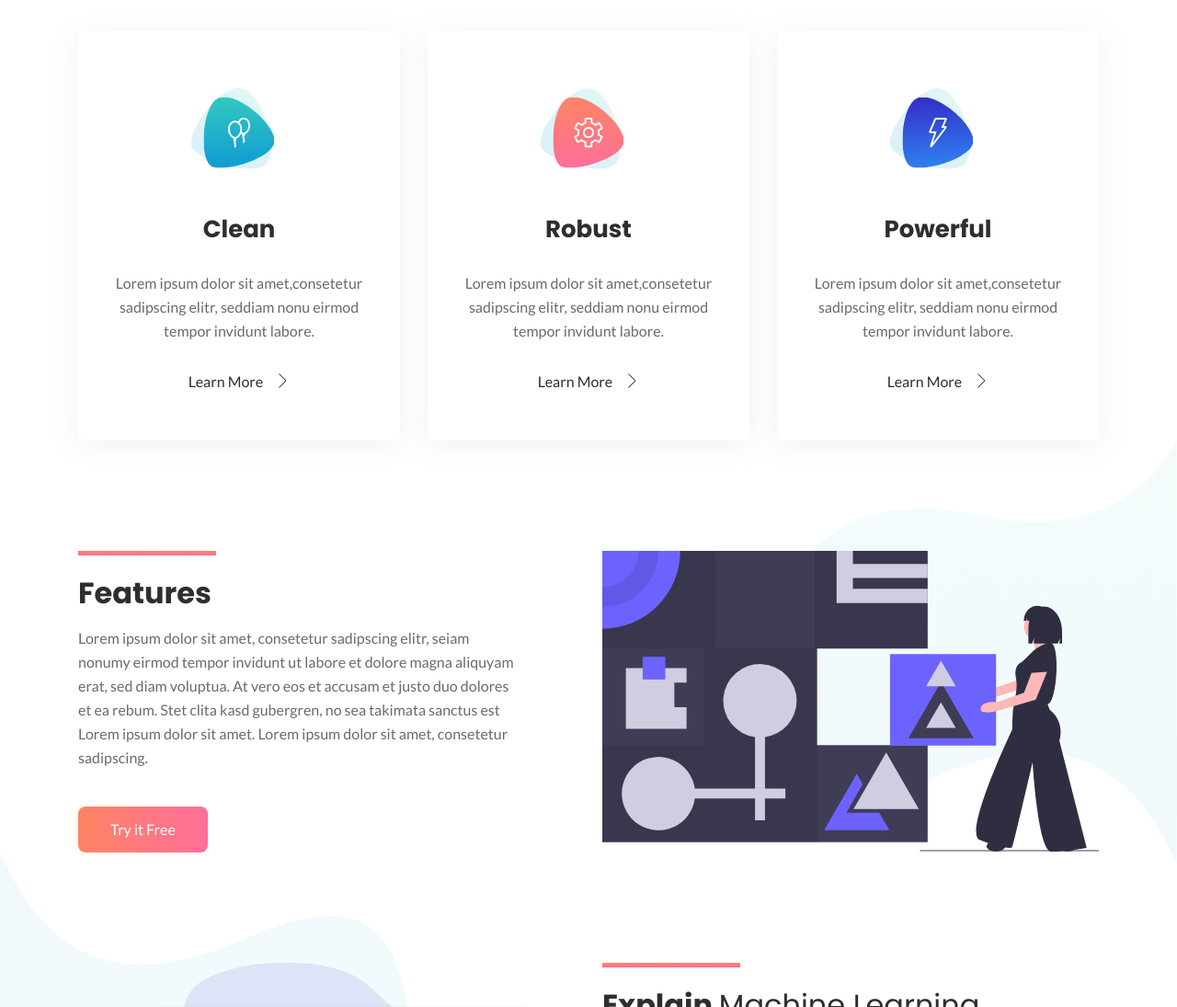
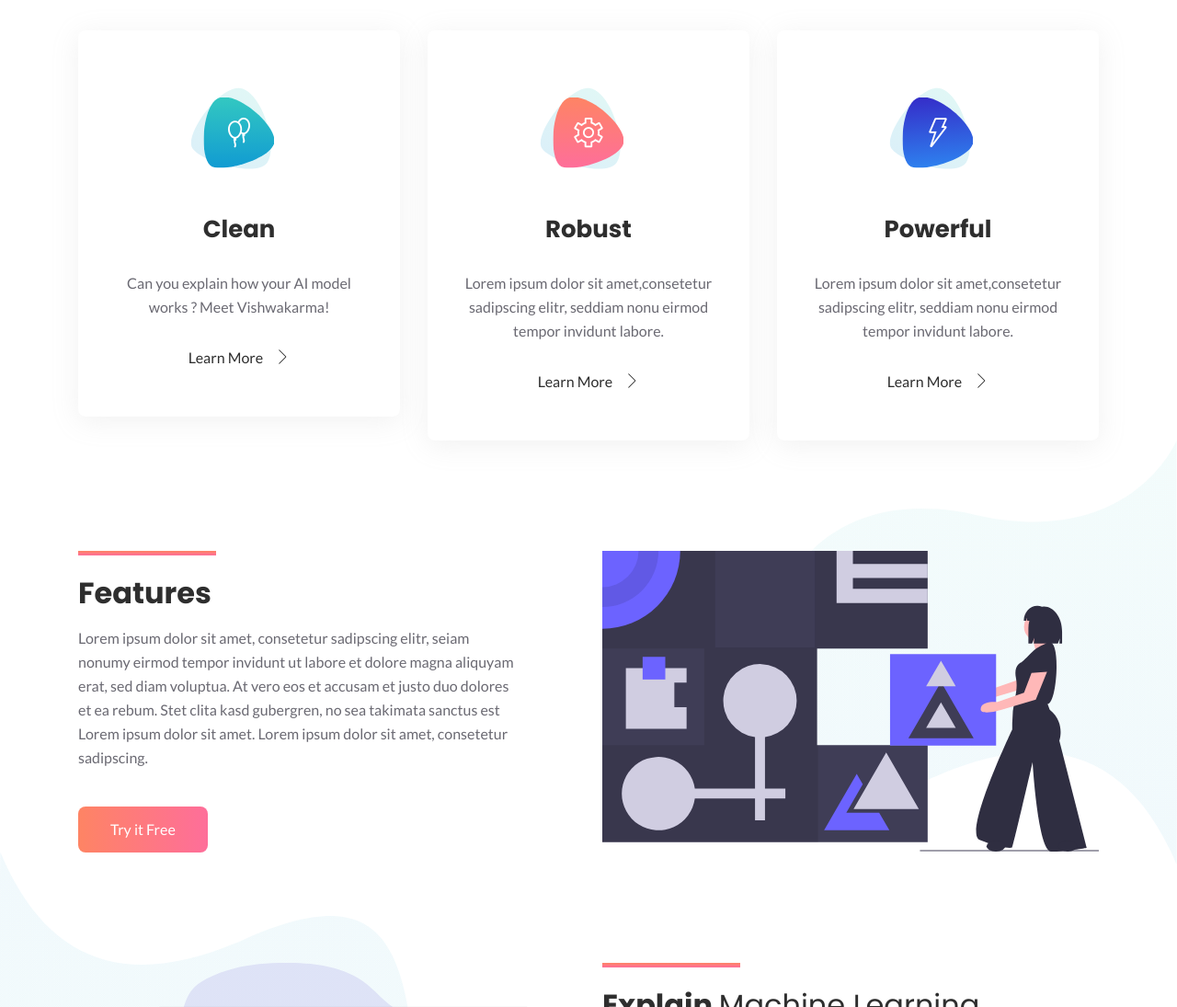
Before and after one commit to diagram-ai/diagram-ai, a plain HTML site: page index.html in a window 1280 px wide. Shown: the part 1319-2414 px from the top of the page at 92% size. Drawn offline with Linux system fonts and the light colour scheme; files whose address does not match are found by name.

Commit message:
Update index.html

```diff
--- a/index.html
+++ b/index.html
@@ -193,7 +193,7 @@
                         </div>
                         <div class="services-content mt-30">
                             <h4 class="services-title"><a href="#">Clean</a></h4>
-                            <p class="text">Lorem ipsum dolor sit amet,consetetur sadipscing elitr, seddiam nonu eirmod tempor invidunt labore.</p>
+                            <p class="text">Can you explain how your AI model works ? Meet Vishwakarma!</p>
                             <a class="more" href="#">Learn More <i class="lni-chevron-right"></i></a>
                         </div>
                     </div> <!-- single services -->
```
